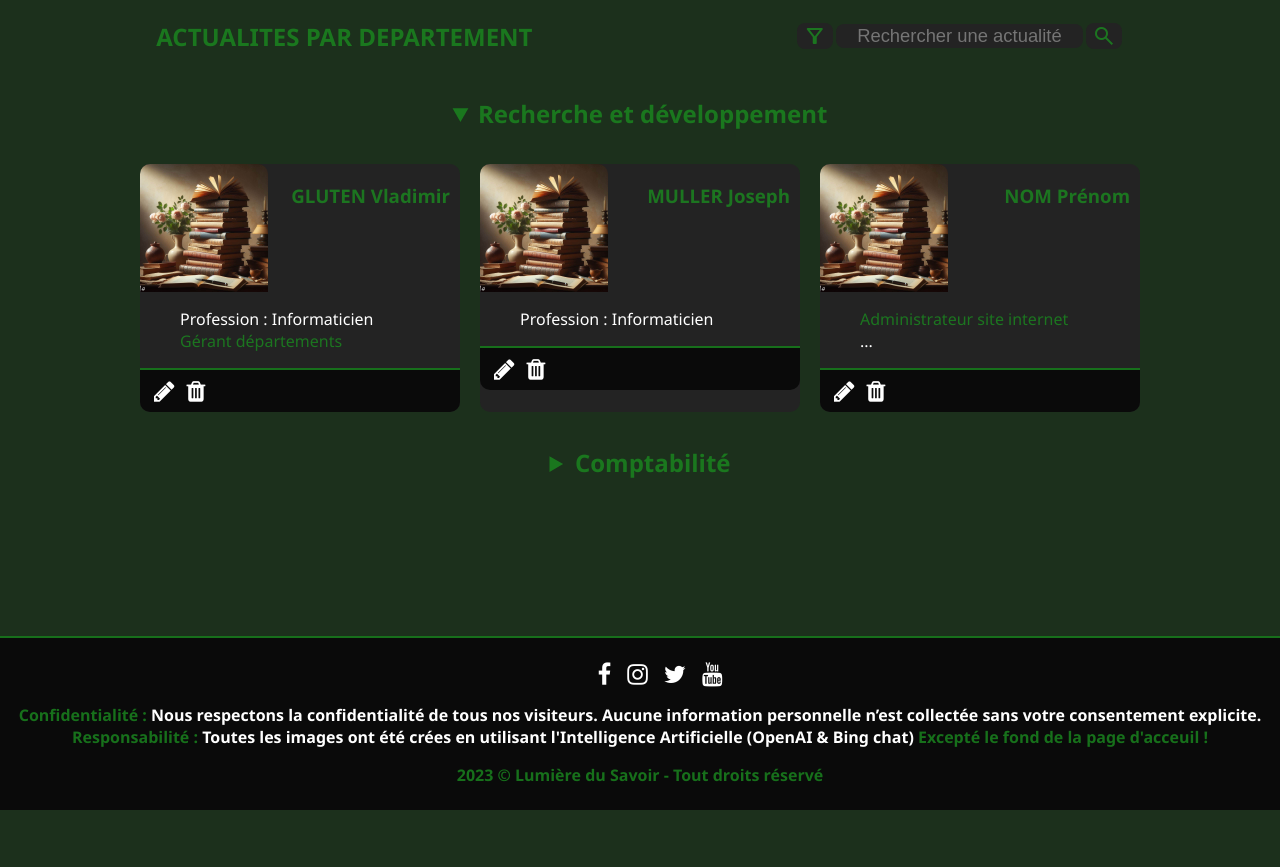
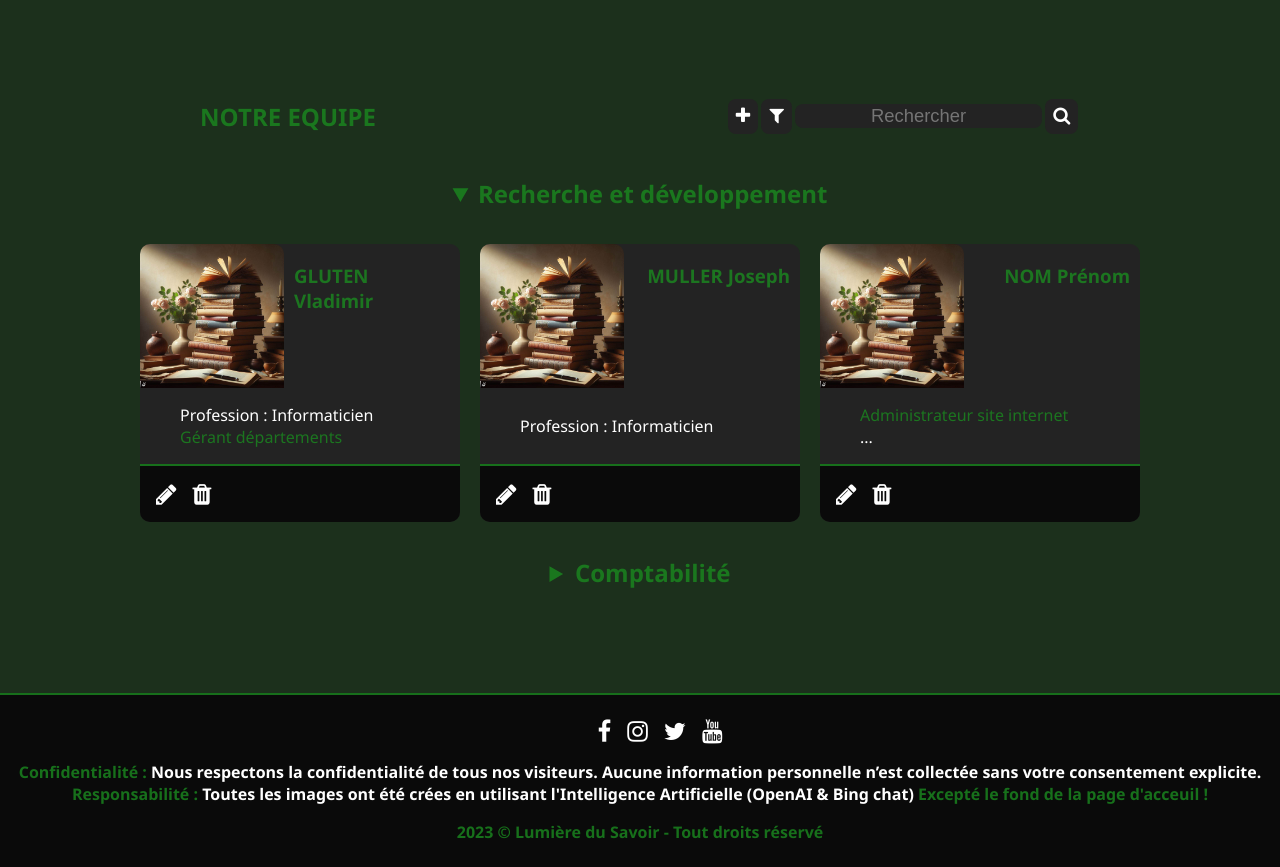
Before and after one commit to Niwer1525/Web-showcase-ASBL, a PHP site: page /team.php in a window 1280 px wide. Shown: the part 56-923 px from the top of the page. Before the commit the page ends 866 px from the top, so only its background shows below. Run offline with PHP 8.4, Linux system fonts and the light colour scheme.

Commit message:
Names, new pages and more
- Added "Add departement" page
- Added "Add news" page
- Added "Edit departement" page
- Added "Edit news" page

- Removed Google's icons font

- Many fixes

```diff
--- a/css/style.css
+++ b/css/style.css
@@ -90,7 +90,7 @@ a:hover { color: var(--main-color); }
     align-items: center;
 }
 
-.searchBox input, .searchBox button {
+.searchBox input, .searchButton {
     background-color: var(--grey-color);
     color: white;
     border: 0;
@@ -134,15 +134,12 @@ a:hover { color: var(--main-color); }
     text-align: center;
 }
 
-.largeArticle img {
-    border-radius: 0px 0px 0 0;
-    max-width: 50%;
-    height: 25%;
-}
-
 article {
     background-color: var(--grey-color);
     border-radius: 10px;
+    display: flex;
+    flex-direction: column;
+    justify-content: space-between;
     width: 20rem;
     margin: 10px;
     text-align: justify;
@@ -155,7 +152,6 @@ article p, article h3 {
 
 article img {
     width: 100%;
-    height: 35%;
     border-radius: 10px 10px 0 0;
 }
 
@@ -172,8 +168,7 @@ article footer {
 }
 
 .teamMember img {
-    width: 40%;
-    height: 35%;
+    width: 45%;
     border-radius: 10px 10px 0 0;
 }
 
@@ -196,8 +191,7 @@ article button {
 /* Section style */
 section {
     padding: 0 25px 0 25px;
-    margin-bottom: 5rem;
-    min-height: calc(100vh - 30.5%); /* Force the main footer to stay at the bottom of the page */
+    margin: 5rem 0 5rem 0;
 }
 
 /* Footer style */
@@ -253,7 +247,14 @@ details summary {
 }
 
 /* Forms */
-form input, form textarea, form button {
+form {
+    display: flex;
+    flex-direction: column;
+    justify-content: center;
+    align-items: center;
+}
+
+form input, form textarea, form button, form select {
     background-color: var(--grey-color);
     border: 1px solid var(--main-color);
     color: white;
@@ -261,10 +262,10 @@ form input, form textarea, form button {
     padding: 0.8rem;
     margin: 0.6rem 0;
     border-radius: 8px;
+    width: 50%;
 }
 
 form button {
-    width: 45%;
     display: flex;
     justify-content: center;
     margin: 0 auto;
@@ -289,10 +290,10 @@ form label {
 }
 
 /* All kind of buttons should grow up when hovering */
-button:hover { transform: scale(1.08); }
+button:hover, .searchButton:hover, .adminButton:hover { transform: scale(1.08); }
 
 /* All kind of textareas or inputs should have a small white border when hovering */
-input:hover, textarea:hover { border: 1px solid white; }
+input:hover, textarea:hover, select:hover { border: 1px solid white; }
 
 /* Serge */
 .serge {
--- a/inc/header.inc.php
+++ b/inc/header.inc.php
@@ -6,6 +6,5 @@
         <title>Lumière du savoir - <?php echo $title; ?></title>
         <link rel="stylesheet" href="./css/style.css">
         <link rel="stylesheet" href="https://cdnjs.cloudflare.com/ajax/libs/font-awesome/4.7.0/css/font-awesome.min.css">
-        <link rel="stylesheet" href="https://fonts.googleapis.com/css2?family=Material+Symbols+Outlined:opsz,wght,FILL,GRAD@24,400,0,0">
     </head>
 <html>
--- a/team.php
+++ b/team.php
@@ -19,15 +19,15 @@
             </nav>
         </header>
         <main>
-            <!-- news section -->
             <section>
                 <div class="searchHeader">
-                    <h2>ACTUALITES PAR DEPARTEMENT</h2>
+                    <h2>NOTRE EQUIPE</h2>
                     <!-- Search container -->
                     <div class="searchBox">
-                        <button type="button"><span class="material-symbols-outlined">filter_alt</span></button>
-                        <input type="text" placeholder="Rechercher une actualité">
-                        <button type="button"><span class="material-symbols-outlined">search</span></button>
+                        <a class="searchButton" href="./teammateUpdate.php?type=add"><i class="fa fa-plus"></i></a>
+                        <a class="searchButton"><i class="fa fa-filter"></i></a>
+                        <input type="text" placeholder="Rechercher">
+                        <a class="searchButton"><i class="fa fa-search"></i></a>
                     </div>
                 </div>
                 <!-- First department -->
@@ -45,8 +45,8 @@
                                 <li><span>Gérant départements</span></li>
                             </ul>
                             <footer>
-                                <button type="button"><i class="fa fa-pencil"></i>Editer</button>
-                                <button type="button"><i class="fa fa-trash"></i>Supprimer</button>
+                                <a type="adminButton" href="./teammateUpdate.php?type=edition&name=GLUTEN Vladimir"><i class="fa fa-pencil"></i>Editer</a>
+                                <a type="adminButton"><i class="fa fa-trash"></i>Supprimer</a>
                             </footer>
                         </article>
                         <!-- Member 2 -->
@@ -59,8 +59,8 @@
                                 <li>Profession : Informaticien</li>
                             </ul>
                             <footer>
-                                <button type="button"><i class="fa fa-pencil"></i>Editer</button>
-                                <button type="button"><i class="fa fa-trash"></i>Supprimer</button>
+                                <a type="adminButton" href="./teammateUpdate.php?type=edition&name=MULLER Joseph"><i class="fa fa-pencil"></i>Editer</a>
+                                <a type="adminButton"><i class="fa fa-trash"></i>Supprimer</a>
                             </footer>
                         </article>
                         <!-- Generic -->
@@ -74,8 +74,8 @@
                                 <li>...</li>
                             </ul>
                             <footer>
-                                <button type="button"><i class="fa fa-pencil"></i>Editer</button>
-                                <button type="button"><i class="fa fa-trash"></i>Supprimer</button>
+                                <a type="adminButton"><i class="fa fa-pencil"></i>Editer</a>
+                                <a type="adminButton"><i class="fa fa-trash"></i>Supprimer</a>
                             </footer>
                         </article>
                     </div>
@@ -94,8 +94,8 @@
                                 <li><span>Gérante départements</span></li>
                             </ul>
                             <footer>
-                                <button type="button"><i class="fa fa-pencil"></i>Editer</button>
-                                <button type="button"><i class="fa fa-trash"></i>Supprimer</button>
+                                <a type="adminButton"><i class="fa fa-pencil"></i>Editer</a>
+                                <a type="adminButton"><i class="fa fa-trash"></i>Supprimer</a>
                             </footer>
                         </article>
                         <article class="teamMember">
@@ -107,8 +107,8 @@
                                 <li>Profession : Comptable</li>
                             </ul>
                             <footer>
-                                <button type="button"><i class="fa fa-pencil"></i>Editer</button>
-                                <button type="button"><i class="fa fa-trash"></i>Supprimer</button>
+                                <a type="adminButton"><i class="fa fa-pencil"></i>Editer</a>
+                                <a type="adminButton"><i class="fa fa-trash"></i>Supprimer</a>
                             </footer>
                         </article>
                     </div>
```
Also changed, not shown: contact.php (+6 -13 lines), department.php (+12 -12 lines), departmentUpdate.php (added, +34 -0 lines), fullNews.php (+3 -4 lines), identification.php (+12 -6 lines), index.php (+1 -9 lines), news.php (+14 -14 lines), newsUpdate.php (added, +34 -0 lines), teammateUpdate.php (added, +44 -0 lines).
